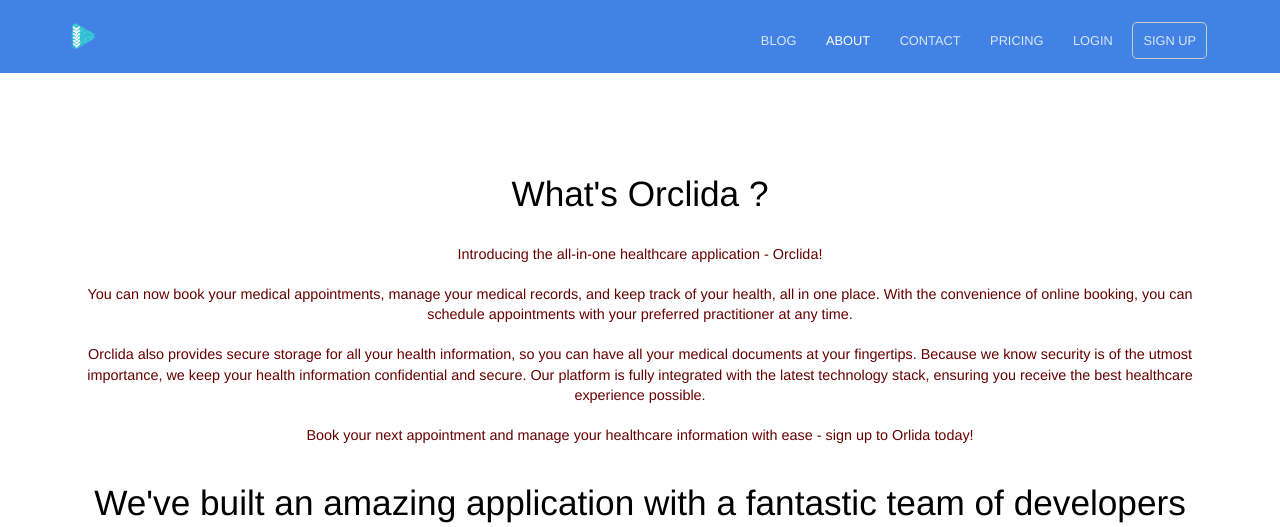
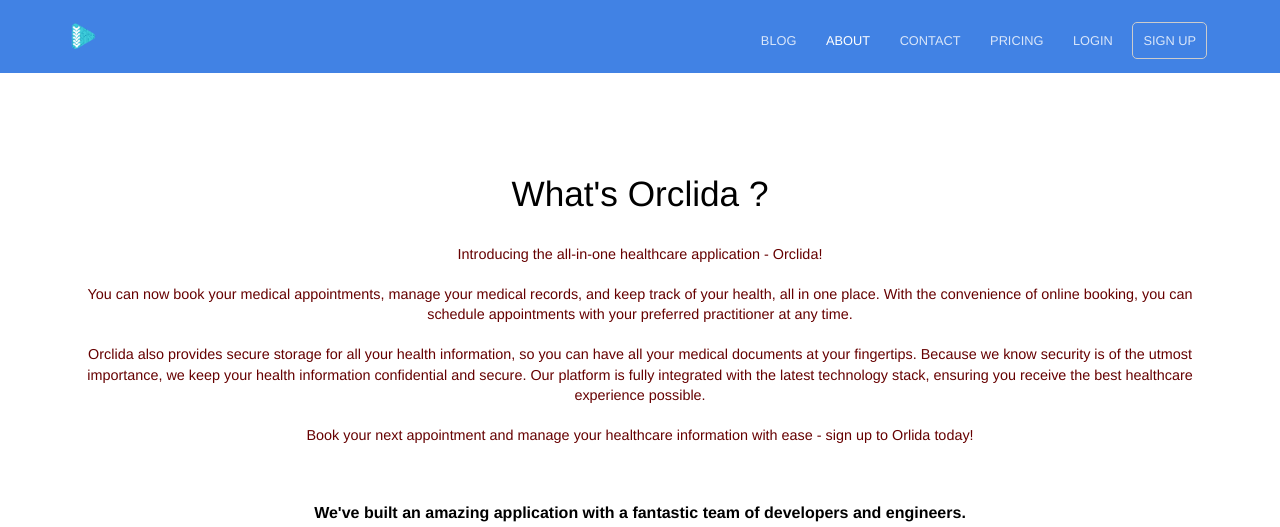
Before and after one commit to STIERTH1/orclida_dev.github.io, a Jekyll site: the page built from about.html, in a window 1280 px wide. Shown: the top 527 px of the page. Built offline with Jekyll 4.4.1, drawn with Linux system fonts in a browser that asks for light colours.

Commit message:
Update about.html

```diff
--- a/about.html
+++ b/about.html
@@ -19,7 +19,7 @@ Book your next appointment and manage your healthcare information with ease - si
 </p>
 
 </br>
-<h2 style="text-align: center;">We've built an amazing application with a fantastic team of developers and engineers.</h2>
+<h4 style="text-align: center;">We've built an amazing application with a fantastic team of developers and engineers.</h4>
 <p class="editor-link" style="text-align: center;"><a href="cloudcannon:collections/_staff_members/" class="btn"><strong>&#9998;</strong> Manage Staff members</a></p>
 <ul class="staff">
 	{% for person in site.staff_members %}
```
